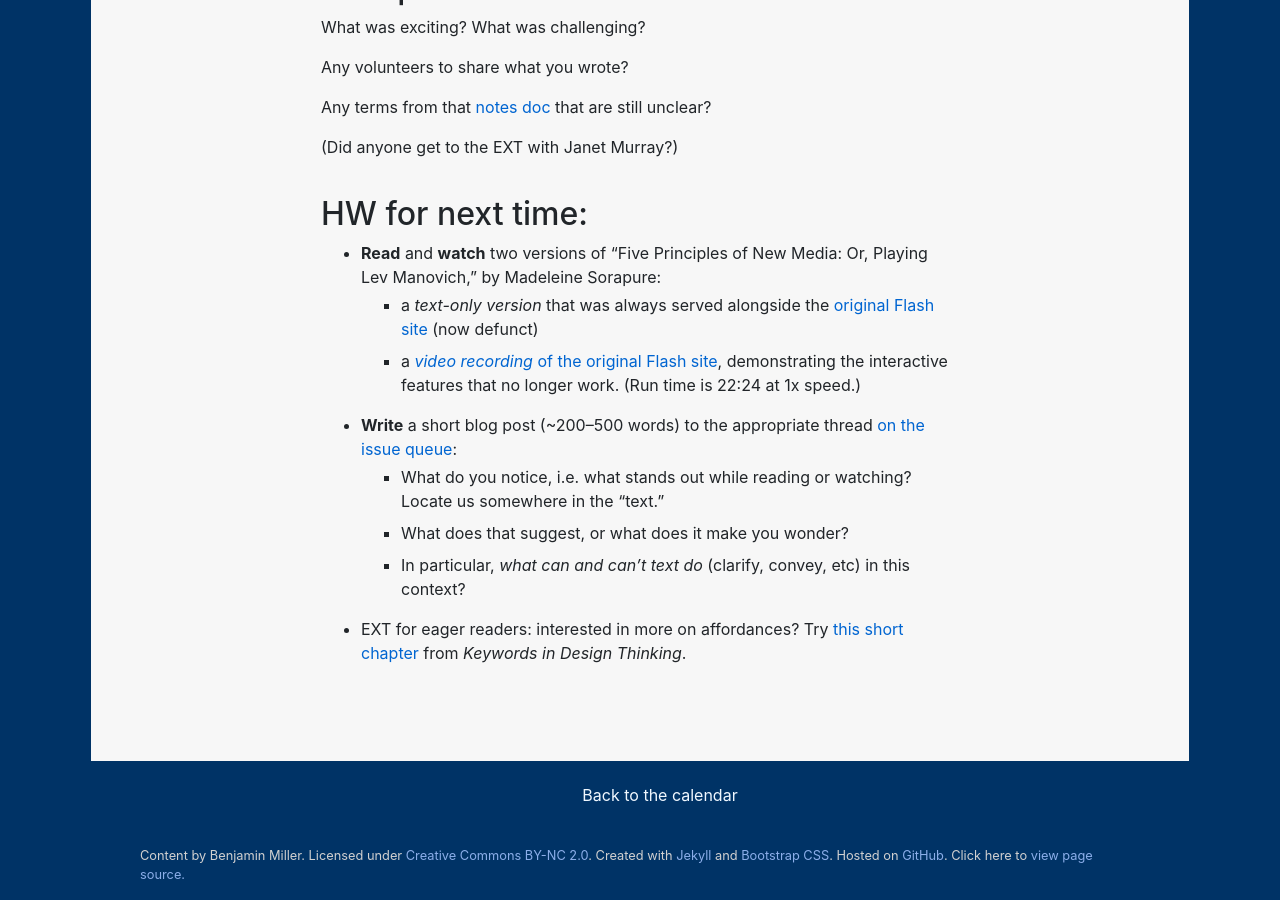
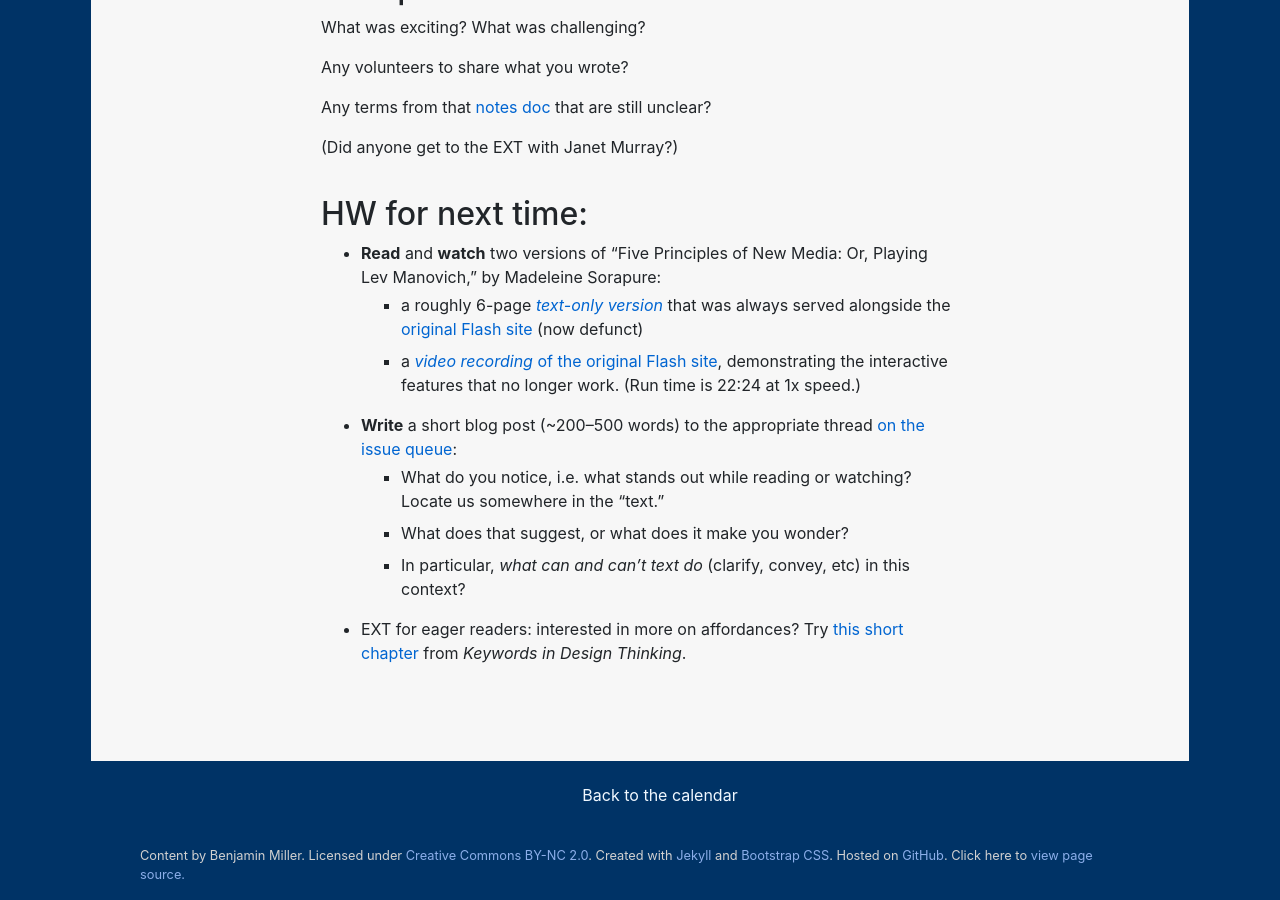
Before and after one commit to benmiller314/cdm2025spring, a Jekyll site: the page built from plans/lesson-02.md, in a window 1280 px wide and 900 px high, scrolled down 6344 px. Built offline with Jekyll 4.4.1, drawn with Linux system fonts in a browser that asks for light colours; our own code applies the rules of GitHub Pages for plain Markdown files.

Commit message:
clearer link to text version of Sorapure

```diff
--- a/plans/lesson-02.md
+++ b/plans/lesson-02.md
@@ -213,7 +213,7 @@ Any terms from that <a href="https://bit.ly/cdm{{site.course.slugterm}}-notes">n
 ## HW for next time:
 
 * **Read** and **watch** two versions of "Five Principles of New Media: Or, Playing Lev Manovich," by Madeleine Sorapure:
-    - a _text-only version_ that was always served alongside the [original Flash site](https://kairos.technorhetoric.net/8.2/binder2.html?coverweb/sorapure/index.htm) (now defunct)
+    - a roughly 6-page _[text-only version](https://kairos.technorhetoric.net/8.2/coverweb/sorapure/five.pdf)_ that was always served alongside the [original Flash site](https://kairos.technorhetoric.net/8.2/binder2.html?coverweb/sorapure/index.htm) (now defunct)
     - a [_video recording_ of the original Flash site](https://sorapure.net/five.mp4), demonstrating the interactive features that no longer work. (Run time is 22:24 at 1x speed.)
 
 * **Write** a short blog post (~200–500 words) to the appropriate thread [on the issue queue]({{site.github.issues_url}}):
```
